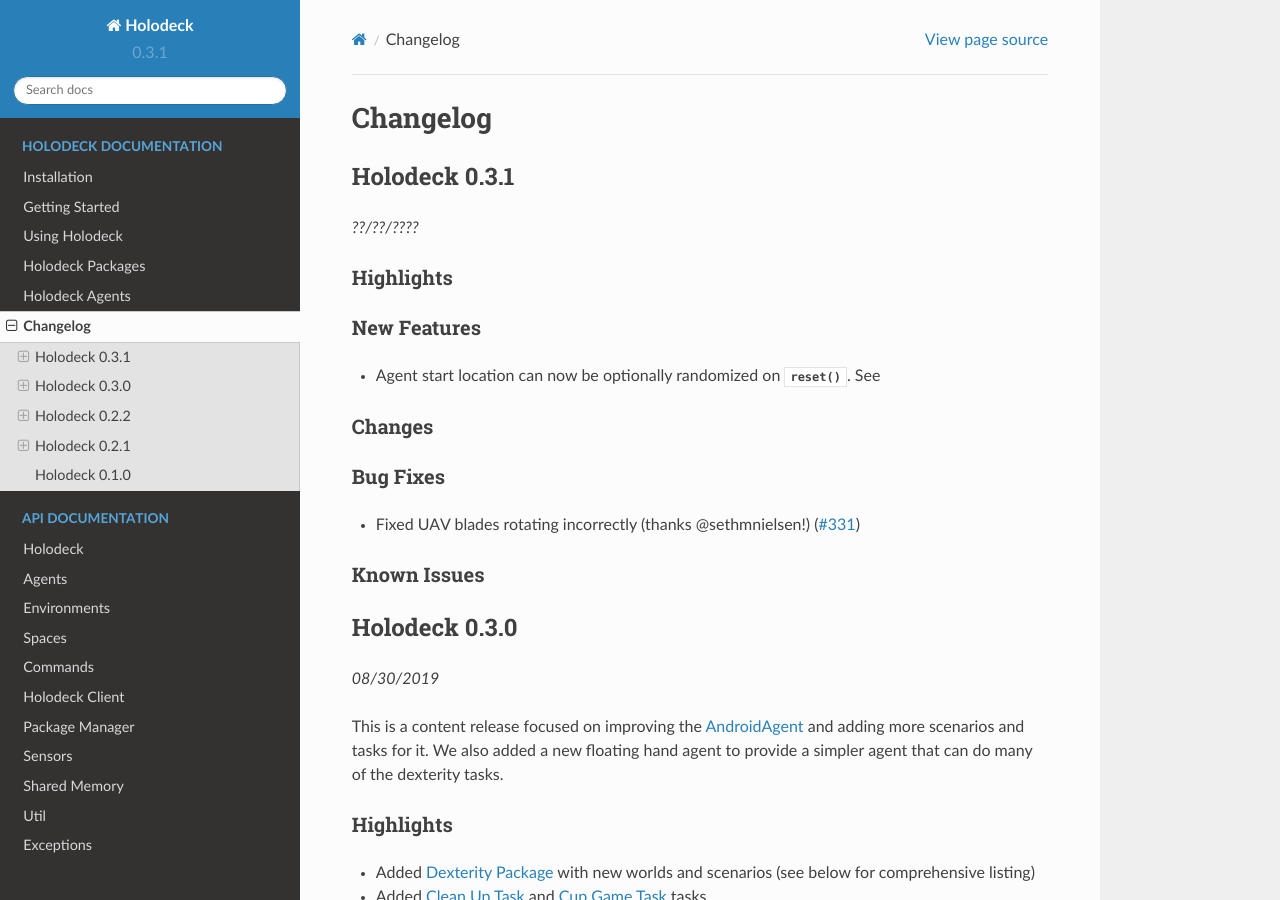
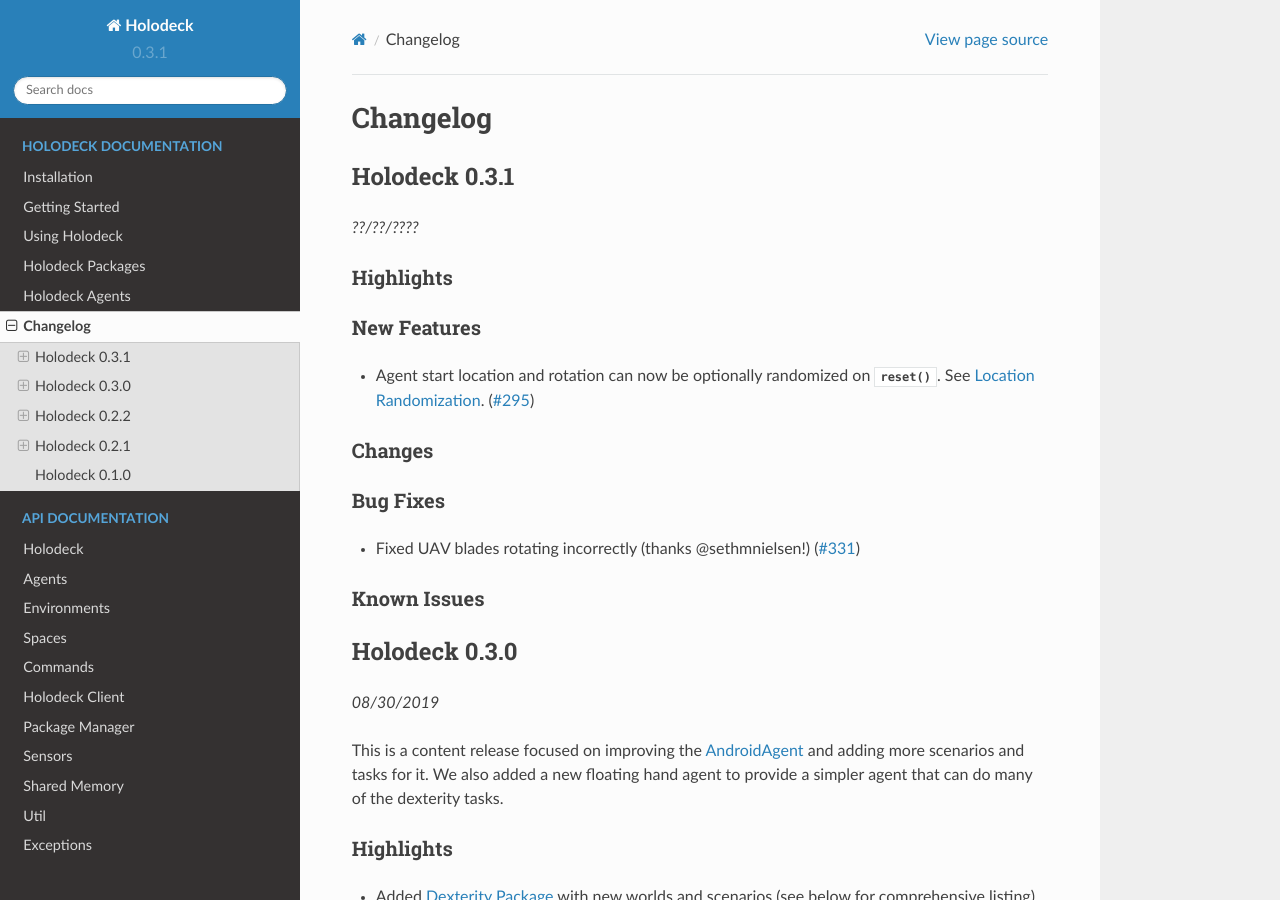
Before and after one commit to BYU-PCCL/holodeck, a Sphinx documentation site: the page built from docs/changelog/changelog.rst, in a window 1280 px wide and 900 px high. Built offline with Sphinx 7.4.7 and the Read the Docs theme 2.0.0, drawn with Linux system fonts in a browser that asks for light colours; formulas are drawn with MathJax 3.

Commit message:
One final changelog update

```diff
--- a/docs/changelog/changelog.rst
+++ b/docs/changelog/changelog.rst
@@ -22,9 +22,10 @@ Highlights
 
 New Features
 ~~~~~~~~~~~~
-- Agent start location can now be optionally randomized on
+- Agent start location and rotation can now be optionally randomized on
   :meth:`~holodeck.environments.HolodeckEnvironment.reset`. See
-
+  :ref:`location-randomization`.
+  (`#295 <https://github.com/BYU-PCCL/holodeck/issues/295>`_)
 
 Changes
 ~~~~~~~
--- a/docs/packages/docs/scenarios.rst
+++ b/docs/packages/docs/scenarios.rst
@@ -87,6 +87,8 @@ Agent objects
 
 .. note::
    Holodeck coordinates are **left handed** in meters. See :ref:`coordinate-system`
+
+.. _`location-randomization`:
 
 Location Randomization
 **********************
```
